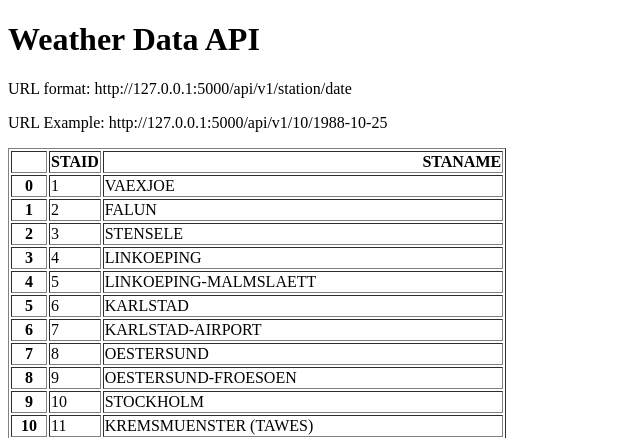
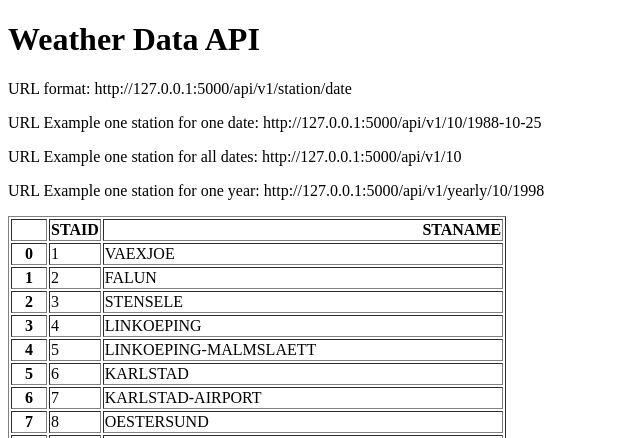
Before and after one commit to Tday98/FlaskWebpage, a Flask app: page / in a window 1280 px wide. Shown: the top 438 px of the page, without its empty margins (0-640 px from the left). Run offline with Flask 3, Linux system fonts and the light colour scheme.

Commit message:
added API options for yearly and all years

```diff
--- a/main.py
+++ b/main.py
@@ -23,6 +23,22 @@ def about(station, date):
             "date": date,
             "temperature": temperature}
 
+@app.route("/api/v1/<station>")
+def all_data(station):
+    filename = "data_small/TG_STAID" + str(station).zfill(6) + ".txt"
+    df = pd.read_csv(filename, skiprows=20, parse_dates=['    DATE'])
+    df.columns = [col.strip() for col in df.columns]  # remove unnecessary whitespace from columns
+    result = df.to_dict(orient="records")
+    return result
+
+@app.route("/api/v1/yearly/<station>/<year>")
+def yearly(station, year):
+    filename = "data_small/TG_STAID" + str(station).zfill(6) + ".txt"
+    df = pd.read_csv(filename, skiprows=20)
+    df.columns = [col.strip() for col in df.columns]  # remove unnecessary whitespace from columns
+    df["DATE"] = df["DATE"].astype(str)
+    result = df[df["DATE"].str.startswith(str(year))].to_dict(orient="records")
+    return result
 
 if __name__ == "__main__":
     app.run(debug=True)
--- a/templates/home.html
+++ b/templates/home.html
@@ -7,7 +7,9 @@
 <body>
 <h1>Weather Data API</h1>
 <p>URL format: http://127.0.0.1:5000/api/v1/station/date</p>
-<p>URL Example: http://127.0.0.1:5000/api/v1/10/1988-10-25</p>
+<p>URL Example one station for one date: http://127.0.0.1:5000/api/v1/10/1988-10-25</p>
+<p>URL Example one station for all dates: http://127.0.0.1:5000/api/v1/10</p>
+<p>URL Example one station for one year: http://127.0.0.1:5000/api/v1/yearly/10/1998</p>
 <p>{{data|safe}}</p>
 </body>
 </html>
```
